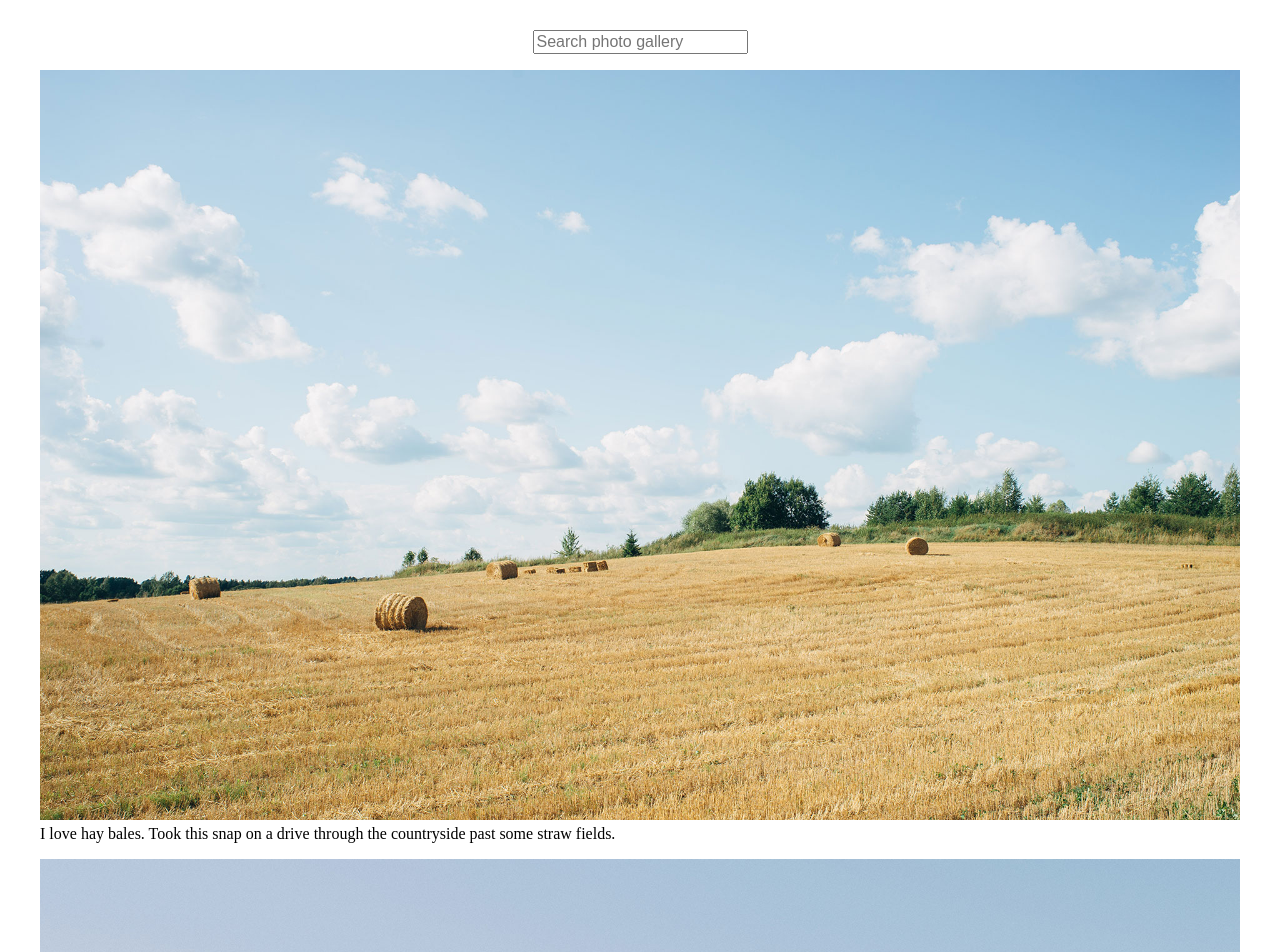
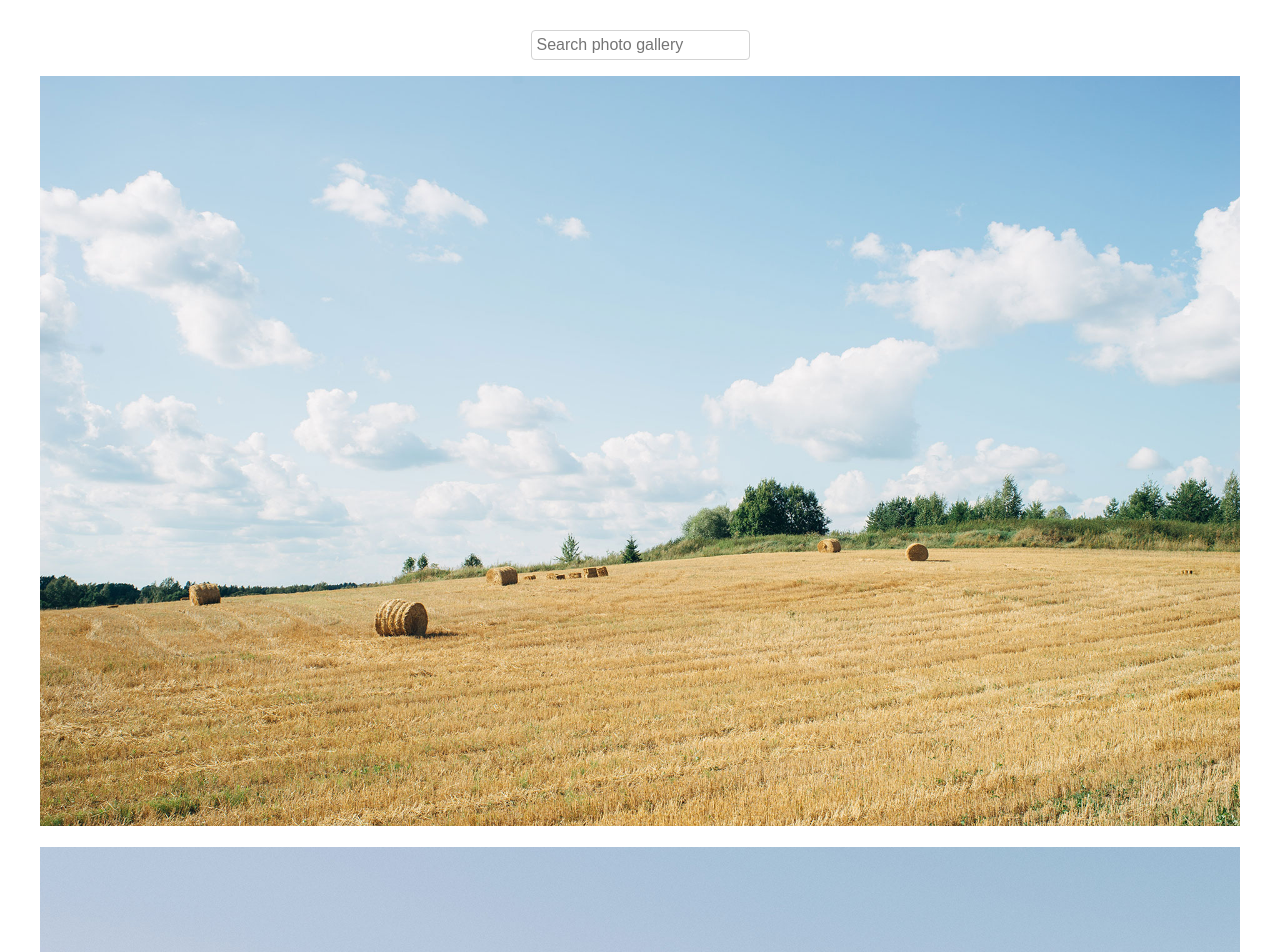
Before and after one commit to bevinh/photo_gallery, a plain HTML site: page index.html in a window 1280 px wide. Shown: the top 952 px of the page. Drawn offline with nearby package versions, Linux system fonts and the light colour scheme.

Commit message:
hide all the figcaptions and style the input

```diff
--- a/css/styles.css
+++ b/css/styles.css
@@ -12,6 +12,13 @@ header {
     margin-top: 30px;
 }
 
+input[type=text] {
+    font-size: 16px;
+    padding: 5px;
+    border-radius: 4px;
+    border: 1px solid lightgrey;
+}
+
 img {
     max-width:100%
 }
--- a/js/gallery.js
+++ b/js/gallery.js
@@ -1,5 +1,11 @@
 (function () {
     'use strict';
+
+    //hide all the figcaptions when the page loads
+    var figcaptions = $('figcaption');
+    $.each(figcaptions, function () {
+        $(this).hide();
+    });
 
     //function for finding the text in the figures
     function searchString(cap) {
```
